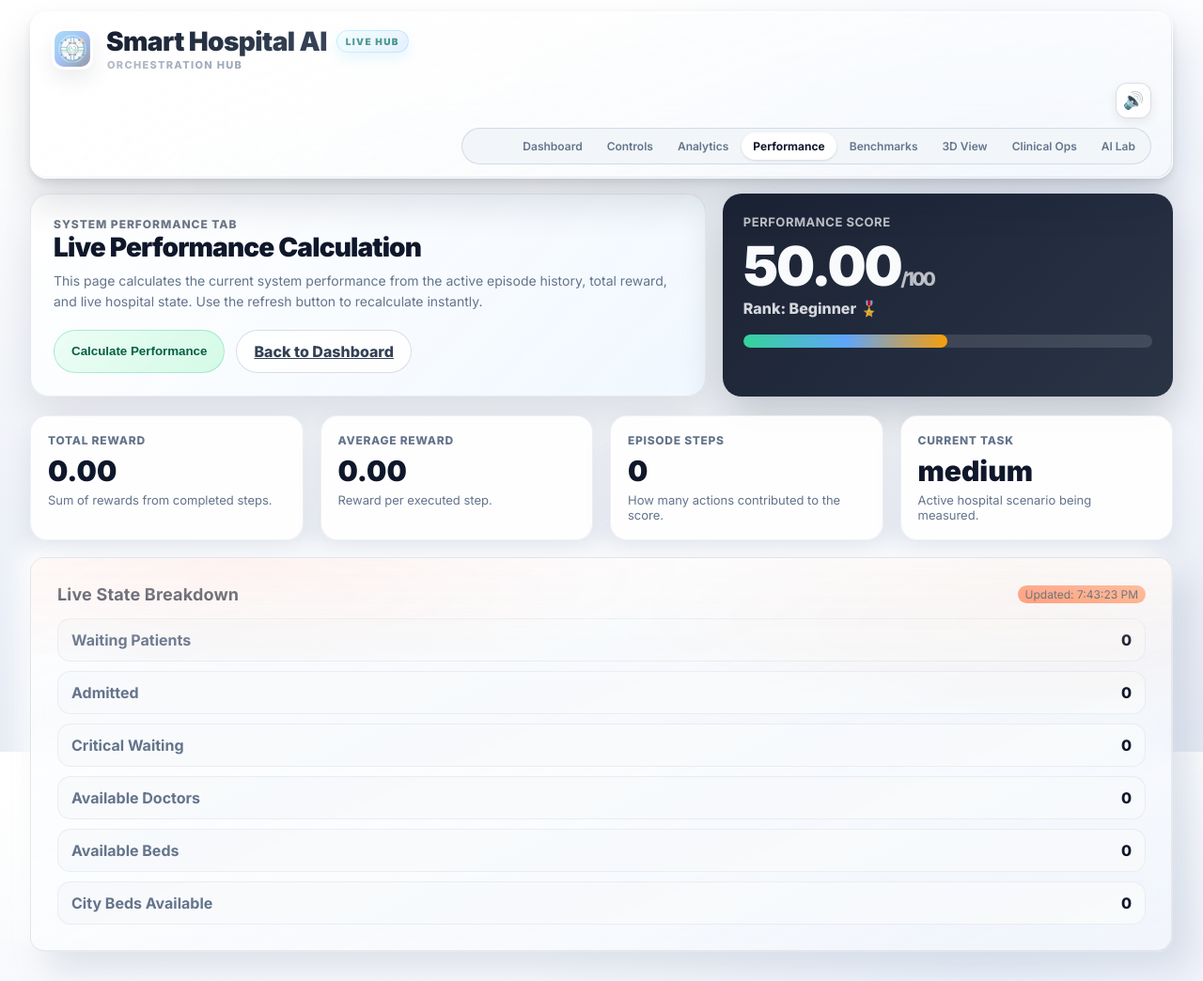
After one commit to daksh22051/SmartHospitalAI, a Flask app: page /performance in a window 1280 px wide. The commit adds this page. Shown: the whole page at 94% size. Run offline with Flask 3, Linux system fonts and the light colour scheme; data that the repository does not hold is empty; some libraries are stand-ins or nearby versions.

Commit message:
Add system performance tab

```diff
--- a/templates/base.html
+++ b/templates/base.html
@@ -739,6 +739,7 @@
                     <a href="/" class="{% if request.path == '/' %}active{% endif %}">Dashboard</a>
                     <a href="/controls" class="{% if request.path == '/controls' %}active{% endif %}">Controls</a>
                     <a href="/analytics" class="{% if request.path == '/analytics' %}active{% endif %}">Analytics</a>
+                    <a href="/performance" class="{% if request.path == '/performance' %}active{% endif %}">Performance</a>
                     <a href="/benchmark_dashboard" class="{% if request.path == '/benchmark_dashboard' %}active{% endif %}">Benchmarks</a>
                     <a href="/3d_view" class="{% if request.path == '/3d_view' %}active{% endif %}">3D View</a>
                     <a href="/clinical_ops" class="{% if request.path == '/clinical_ops' %}active{% endif %}">Clinical Ops</a>
--- /dev/null
+++ b/templates/performance.html
@@ -0,0 +1,234 @@
+{% extends "base.html" %}
+
+{% block title %}System Performance | Smart Hospital AI{% endblock %}
+
+{% block head_extra %}
+<style>
+  .perf-hero {
+    display: grid;
+    grid-template-columns: 1.5fr 1fr;
+    gap: 18px;
+    align-items: stretch;
+    margin-bottom: 20px;
+  }
+  .perf-banner {
+    border-radius: 20px;
+    padding: 24px;
+    background: linear-gradient(135deg, rgba(255,255,255,0.96), rgba(240,247,255,0.92));
+    border: 1px solid rgba(148, 163, 184, 0.18);
+    box-shadow: 0 18px 44px rgba(15, 23, 42, 0.10);
+  }
+  .perf-title {
+    margin: 0 0 8px;
+    font-size: 28px;
+    font-weight: 900;
+    letter-spacing: -0.03em;
+    color: #0f172a;
+  }
+  .perf-subtitle {
+    margin: 0;
+    color: #64748b;
+    font-size: 14px;
+    line-height: 1.6;
+  }
+  .perf-actions {
+    display: flex;
+    gap: 12px;
+    flex-wrap: wrap;
+    margin-top: 18px;
+  }
+  .perf-btn {
+    appearance: none;
+    border: 1px solid rgba(16, 185, 129, 0.28);
+    background: linear-gradient(135deg, rgba(236, 253, 245, 0.96), rgba(209, 250, 229, 0.92));
+    color: #065f46;
+    border-radius: 999px;
+    padding: 12px 18px;
+    font-weight: 800;
+    cursor: pointer;
+  }
+  .perf-btn.secondary {
+    border-color: rgba(100, 116, 139, 0.24);
+    background: rgba(255,255,255,0.9);
+    color: #334155;
+  }
+  .perf-meter {
+    border-radius: 20px;
+    padding: 22px;
+    background: linear-gradient(135deg, rgba(15, 23, 42, 0.95), rgba(30, 41, 59, 0.95));
+    color: #f8fafc;
+    box-shadow: 0 18px 44px rgba(15, 23, 42, 0.22);
+  }
+  .perf-meter-label { color: rgba(248, 250, 252, 0.74); font-size: 13px; font-weight: 700; letter-spacing: 0.04em; text-transform: uppercase; }
+  .perf-score { font-size: 58px; font-weight: 900; letter-spacing: -0.04em; line-height: 1; margin: 10px 0 6px; }
+  .perf-score small { font-size: 20px; font-weight: 800; color: rgba(248,250,252,0.72); }
+  .perf-bar {
+    margin-top: 18px;
+    height: 14px;
+    border-radius: 999px;
+    background: rgba(255,255,255,0.12);
+    overflow: hidden;
+  }
+  .perf-bar > div {
+    height: 100%;
+    width: 0%;
+    border-radius: inherit;
+    background: linear-gradient(90deg, #34d399, #60a5fa, #f59e0b);
+    transition: width 0.35s ease;
+  }
+  .perf-grid {
+    display: grid;
+    grid-template-columns: repeat(4, minmax(0, 1fr));
+    gap: 18px;
+  }
+  .perf-card {
+    border-radius: 18px;
+    padding: 18px;
+    background: rgba(255, 255, 255, 0.9);
+    border: 1px solid rgba(148, 163, 184, 0.16);
+    box-shadow: 0 12px 30px rgba(15, 23, 42, 0.08);
+  }
+  .perf-card .label { color: #64748b; font-size: 12px; font-weight: 800; text-transform: uppercase; letter-spacing: 0.06em; }
+  .perf-card .value { margin-top: 10px; font-size: 30px; font-weight: 900; color: #0f172a; line-height: 1; }
+  .perf-card .hint { margin-top: 8px; color: #64748b; font-size: 13px; }
+  .perf-panel { margin-top: 18px; }
+  .perf-panel .card { padding: 22px; }
+  .perf-list { display: grid; gap: 10px; margin-top: 14px; }
+  .perf-line {
+    display: flex;
+    justify-content: space-between;
+    gap: 12px;
+    padding: 12px 14px;
+    border-radius: 14px;
+    background: rgba(248, 250, 252, 0.9);
+    border: 1px solid rgba(148, 163, 184, 0.14);
+  }
+  .perf-line span:first-child { color: #64748b; font-weight: 700; }
+  .perf-line span:last-child { color: #0f172a; font-weight: 800; }
+  @media (max-width: 1100px) {
+    .perf-hero, .perf-grid { grid-template-columns: 1fr 1fr; }
+  }
+  @media (max-width: 768px) {
+    .perf-hero, .perf-grid { grid-template-columns: 1fr; }
+    .perf-title { font-size: 24px; }
+    .perf-score { font-size: 44px; }
+  }
+</style>
+{% endblock %}
+
+{% block content %}
+<div class="perf-hero">
+  <section class="perf-banner">
+    <div class="muted" style="font-weight:800; letter-spacing:0.08em; text-transform:uppercase; font-size:12px;">System Performance Tab</div>
+    <h1 class="perf-title">Live Performance Calculation</h1>
+    <p class="perf-subtitle">This page calculates the current system performance from the active episode history, total reward, and live hospital state. Use the refresh button to recalculate instantly.</p>
+    <div class="perf-actions">
+      <button class="perf-btn" id="refreshPerformanceBtn">Calculate Performance</button>
+      <a class="perf-btn secondary" href="/">Back to Dashboard</a>
+    </div>
+  </section>
+  <aside class="perf-meter">
+    <div class="perf-meter-label">Performance Score</div>
+    <div class="perf-score"><span id="performanceScore">--</span><small>/100</small></div>
+    <div id="performanceRank" style="font-weight:800;color:rgba(248,250,252,0.84);">Rank: --</div>
+    <div class="perf-bar"><div id="performanceBar"></div></div>
+  </aside>
+</div>
+
+<section class="perf-grid">
+  <div class="perf-card">
+    <div class="label">Total Reward</div>
+    <div class="value" id="totalReward">--</div>
+    <div class="hint">Sum of rewards from completed steps.</div>
+  </div>
+  <div class="perf-card">
+    <div class="label">Average Reward</div>
+    <div class="value" id="averageReward">--</div>
+    <div class="hint">Reward per executed step.</div>
+  </div>
+  <div class="perf-card">
+    <div class="label">Episode Steps</div>
+    <div class="value" id="stepsCount">--</div>
+    <div class="hint">How many actions contributed to the score.</div>
+  </div>
+  <div class="perf-card">
+    <div class="label">Current Task</div>
+    <div class="value" id="currentTask">--</div>
+    <div class="hint">Active hospital scenario being measured.</div>
+  </div>
+</section>
+
+<section class="card perf-panel">
+  <div class="card-head">
+    <h3>Live State Breakdown</h3>
+    <span class="tag" id="performanceUpdated">Waiting...</span>
+  </div>
+  <div class="perf-list" id="stateBreakdown">
+    <div class="perf-line"><span>Waiting Patients</span><span>--</span></div>
+    <div class="perf-line"><span>Admitted</span><span>--</span></div>
+    <div class="perf-line"><span>Critical Waiting</span><span>--</span></div>
+    <div class="perf-line"><span>Available Doctors</span><span>--</span></div>
+    <div class="perf-line"><span>Available Beds</span><span>--</span></div>
+    <div class="perf-line"><span>City Beds Available</span><span>--</span></div>
+  </div>
+</section>
+
+<script>
+  (function initPerformancePage() {
+    const btn = document.getElementById('refreshPerformanceBtn');
+    const scoreEl = document.getElementById('performanceScore');
+    const rankEl = document.getElementById('performanceRank');
+    const barEl = document.getElementById('performanceBar');
+    const totalRewardEl = document.getElementById('totalReward');
+    const averageRewardEl = document.getElementById('averageReward');
+    const stepsCountEl = document.getElementById('stepsCount');
+    const currentTaskEl = document.getElementById('currentTask');
+    const updatedEl = document.getElementById('performanceUpdated');
+    const stateBreakdown = document.getElementById('stateBreakdown');
+
+    function renderBreakdown(state) {
+      if (!stateBreakdown) return;
+      const rows = [
+        ['Waiting Patients', state.waiting],
+        ['Admitted', state.admitted],
+        ['Critical Waiting', state.critical_waiting],
+        ['Available Doctors', state.available_doctors],
+        ['Available Beds', state.available_beds],
+        ['City Beds Available', state.city_available_beds],
+      ];
+      stateBreakdown.innerHTML = rows.map(([label, value]) => `<div class="perf-line"><span>${label}</span><span>${value}</span></div>`).join('');
+    }
+
+    function render(data) {
+      if (!data || data.success === false) return;
+      scoreEl.textContent = Number(data.performance_score || 0).toFixed(2);
+      barEl.style.width = `${Math.max(0, Math.min(100, Number(data.performance_score || 0)))}%`;
+      rankEl.textContent = `Rank: ${data.rank?.label || '--'} ${data.rank?.badge || ''}`;
+      totalRewardEl.textContent = Number(data.total_reward || 0).toFixed(2);
+      averageRewardEl.textContent = Number(data.average_reward || 0).toFixed(2);
+      stepsCountEl.textContent = String(data.steps ?? 0);
+      currentTaskEl.textContent = String(data.task || '--');
+      updatedEl.textContent = `Updated: ${new Date(data.last_updated || Date.now()).toLocaleTimeString()}`;
+      renderBreakdown(data.current_state || {});
+    }
+
+    async function refresh() {
+      if (btn) btn.disabled = true;
+      try {
+        const response = await fetch('/api/performance', { cache: 'no-store' });
+        const data = await response.json();
+        render(data);
+      } catch (error) {
+        console.error('Performance refresh failed:', error);
+        updatedEl.textContent = 'Performance data unavailable';
+      } finally {
+        if (btn) btn.disabled = false;
+      }
+    }
+
+    if (btn) btn.addEventListener('click', refresh);
+    refresh();
+    setInterval(refresh, 5000);
+  })();
+</script>
+{% endblock %}
--- a/web_interface.py
+++ b/web_interface.py
@@ -893,6 +893,47 @@ env_manager = EnvironmentManager()
 # Episode history for web display
 episode_history = []
 
+
+def _performance_rank(total_reward: float) -> Dict[str, Any]:
+    if total_reward > 500:
+        return {'label': 'Expert', 'badge': '🥇', 'class': 'gold'}
+    if total_reward >= 100:
+        return {'label': 'Efficient', 'badge': '🥈', 'class': 'silver'}
+    return {'label': 'Beginner', 'badge': '🎖️', 'class': 'bronze'}
+
+
+def _calculate_performance_summary() -> Dict[str, Any]:
+    success, state = env_manager.get_current_state()
+    history = list(episode_history)
+    total_reward = float(sum(float(h.get('reward', 0)) for h in history))
+    steps = len(history)
+    avg_reward = total_reward / max(steps, 1)
+    normalized = float(0.5 * (np.tanh(avg_reward / 40.0) + 1.0))
+
+    readable = state if success and isinstance(state, dict) else {}
+    current_task = env_manager.current_task or readable.get('task') or 'medium'
+
+    return {
+        'success': True,
+        'task': current_task,
+        'episode_count': env_manager.episode_count,
+        'steps': steps,
+        'total_reward': round(total_reward, 3),
+        'average_reward': round(avg_reward, 3),
+        'performance_score': round(normalized * 100.0, 2),
+        'rank': _performance_rank(total_reward),
+        'current_state': {
+            'waiting': int(readable.get('waiting', 0)),
+            'admitted': int(readable.get('admitted', 0)),
+            'critical_waiting': int(readable.get('critical_waiting', 0)),
+            'available_doctors': int(readable.get('available_doctors', 0)),
+            'available_beds': int(readable.get('available_beds', 0)),
+            'city_available_beds': int(readable.get('city_available_beds', 0)),
+        },
+        'last_updated': datetime.now().isoformat(),
+        'message': 'Performance calculated from live episode history',
+    }
+
 @app.route('/')
 def index():
     """Overview dashboard page"""
@@ -909,6 +950,12 @@ def controls_page():
 def analytics_page():
     """Analytics and charts page"""
     return render_template('analytics.html')
+
+
+@app.route('/performance')
+def performance_page():
+    """Live system performance page"""
+    return render_template('performance.html')
 
 
 @app.route('/benchmark_dashboard')
@@ -1545,6 +1592,16 @@ def health_check():
             'error': str(e),
             'timestamp': datetime.now().isoformat()
         }), 500
+
+
+@app.route('/api/performance')
+def performance_api():
+    """Calculate and return the current system performance summary."""
+    try:
+        return jsonify(_calculate_performance_summary())
+    except Exception as e:
+        logger.error(f"Performance calculation failed: {e}")
+        return jsonify({'success': False, 'error': str(e)}), 500
 
 
 @app.route('/run_inference', methods=['GET'])
```
